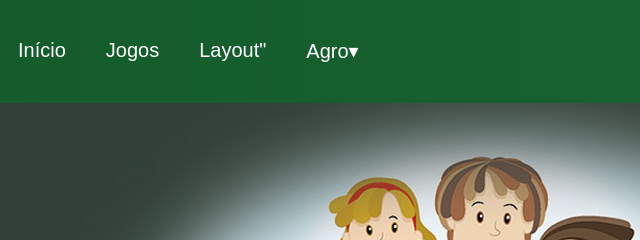
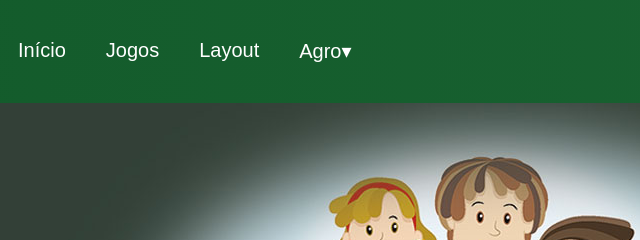
Before and after one commit to JoaoPauloCruzMileo/paginas.github.io, a plain HTML site: page index.html in a window 1280 px wide. Shown: the top 240 px of the page, 140-780 px from the left. Drawn offline with nearby package versions, Linux system fonts and the light colour scheme; a web font is replaced by a local one.

Commit message:
Update index.html

```diff
--- a/index.html
+++ b/index.html
@@ -19,7 +19,7 @@
 
 
                 <li><a href="pages/login.html">Jogos</a></li>
-                <li><a href: = "https://joaopaulocruzmileo.github.io/layout/index.html">Layout"</a></li>
+                <li><a href="https://joaopaulocruzmileo.github.io/layout/index.html">Layout</a></li>
                 <li class="menu-baixo">
                     <a href="#">Agro<span class="arrow">&#9662;</span></a>
                     <ul class="menu-baixo-content">
@@ -69,7 +69,7 @@
                 <p>Fale comigo:</p>
                 <p>📞 WhatsApp: <a href="https://wa.me/43998011822" target="_blank">+55 (43) 99801-1822</a></p>
                 <p>📧 E-mail: <a href="mailto:joaopaulocmileo1234@gmail.com">joaopaulocmileo1234@gmail.com</a></p>
-                <p>👨‍💻 Criado por <a class="criador"  href="pages/criador.html">João Paulo</a></p>
+                <p>👨‍💻 Criado por  <a class="criador"  href="pages/criador.html">João Paulo</a></p>
             </div>
         </footer>
         <script src="js/script2.js"></script>
```
